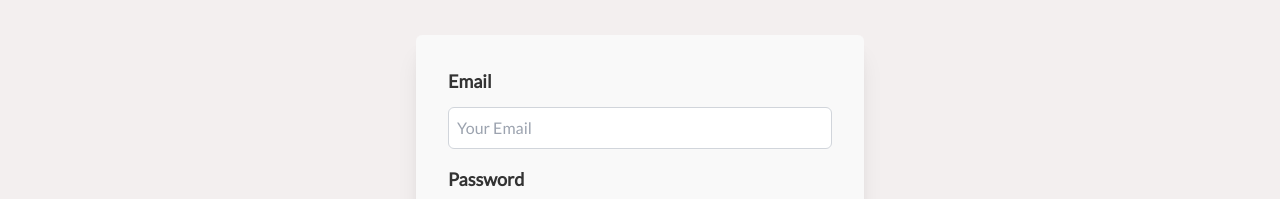
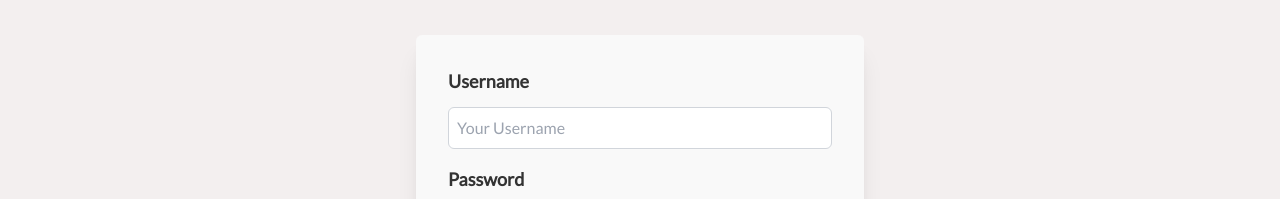
Before and after one commit to favour5678/BlogApp, a React (Create React App) app in the folder client/: page /createAccount in a window 1280 px wide. Shown: the part 153-352 px from the top of the page. Built offline with nearby package versions, Linux system fonts and the light colour scheme.

Commit message:
made some changes

```diff
--- a/client/src/pages/CreateAccount.jsx
+++ b/client/src/pages/CreateAccount.jsx
@@ -2,12 +2,12 @@ import React, { useState } from "react";
 import { Navbar } from "../components/Navbar";
 
 export const CreateAccount = () => {
-  const [email, setEmail] = useState('')
+  const [username, setUsername] = useState('')
   const [password, setPassword] = useState('')
 
   const register = async(e) => {
     e.preventDefault()
-    const values = {email, password}
+    const values = {username, password}
 
     const response = await fetch('http://localhost:4000/register', {
       method: 'POST',
@@ -30,16 +30,16 @@ export const CreateAccount = () => {
         <div className="max-w-md w-full mx-auto bg-[#F9F9F9] p-8 rounded-md shadow-xl">
           <form onSubmit={register}>
             <div className="mb-4">
-              <label htmlFor="email" className="font-semibold text-lg">
-                Email
+              <label htmlFor="username" className="font-semibold text-lg">
+                Username
               </label>
               <input
-                type="email"
-                name="email"
+                type="text"
+                name="username"
                 className="mt-3 w-full p-2 border border-gray-300 rounded-md"
-                placeholder="Your Email"
-                value={email}
-                onChange={e => setEmail(e.target.value)}
+                placeholder="Your Username"
+                value={username}
+                onChange={e => setUsername(e.target.value)}
               />
             </div>
             <div className="mb-8">
```
Also changed, not shown: 2 other files (tests, documents, lock files or other folders).
